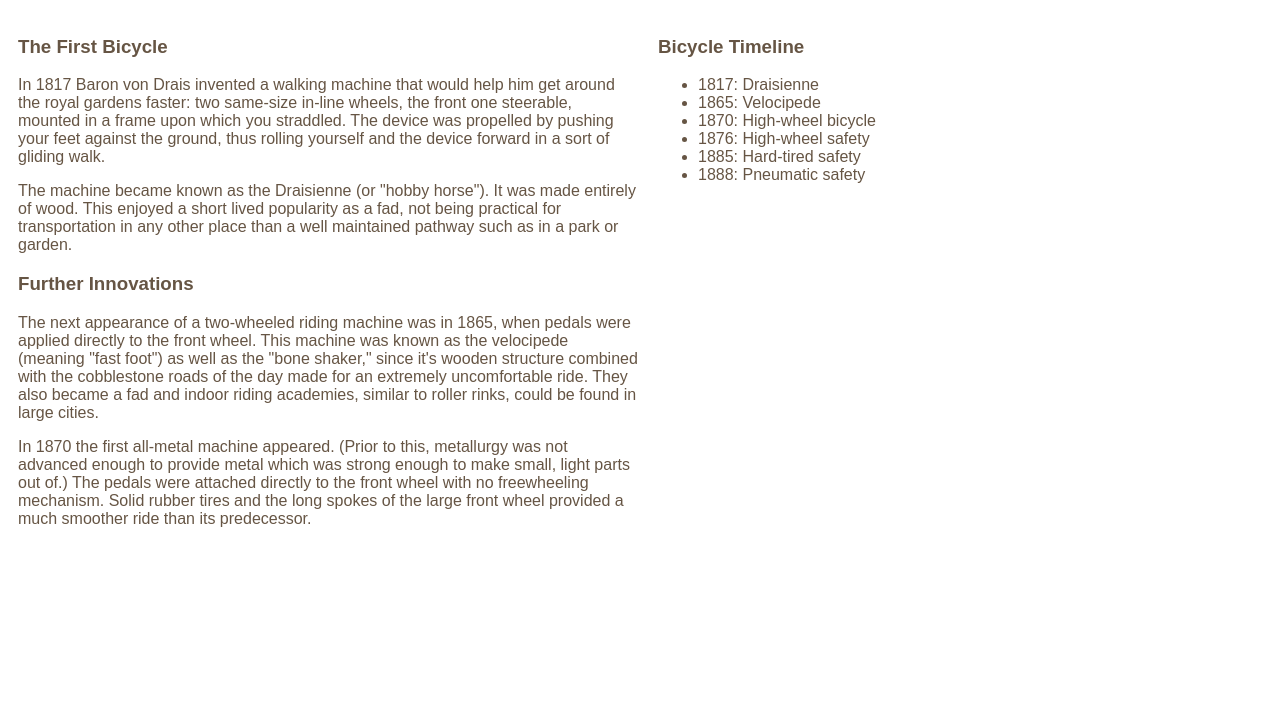
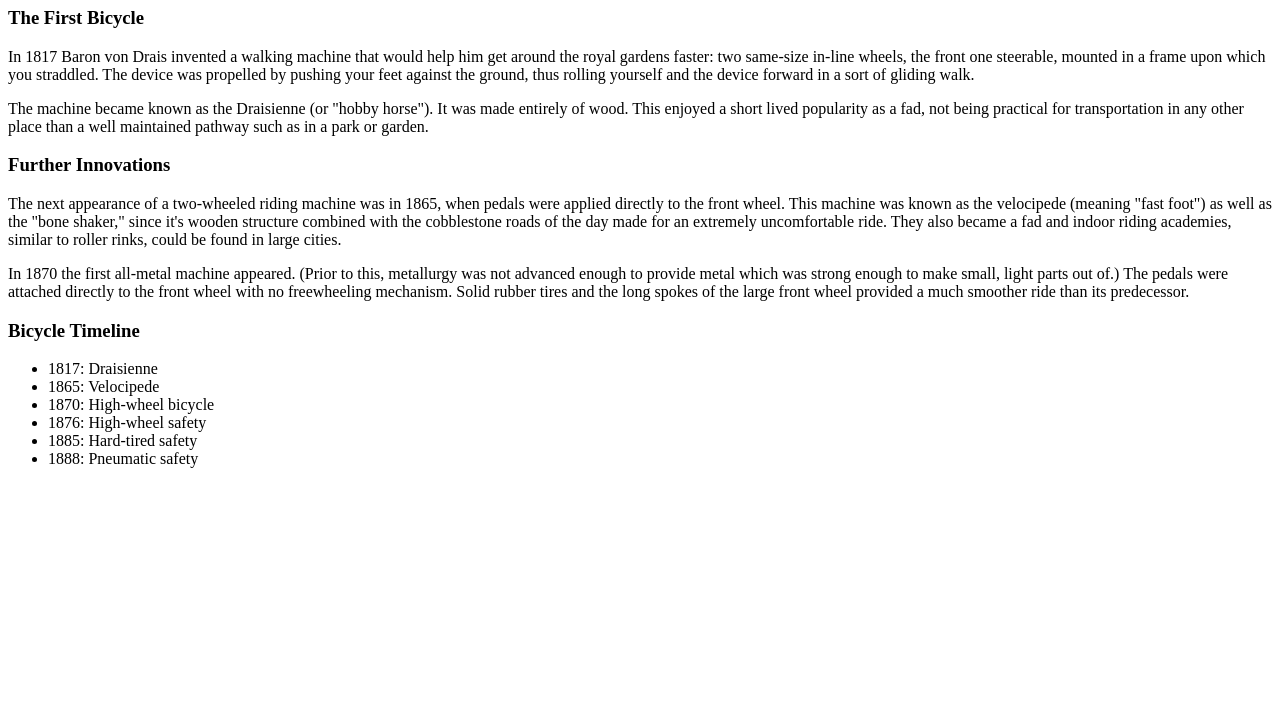
Before and after one commit to Biz-Computer-Programming/Web-Progrmming_2-62, a plain HTML site: page columns-two.html in a window 1280 px wide. Shown: the part 73-800 px from the top of the page. Drawn offline with Linux system fonts and the light colour scheme.

Commit message:
Update columns-two.html

```diff
--- a/columns-two.html
+++ b/columns-two.html
@@ -2,20 +2,6 @@
 <html>
 	<head>
 		<title>Two Column Layout</title>
-		<style type="text/css">
-			body {
-				width: 960px;
-				font-family: Arial, Verdana, sans-serif;
-				color: #665544;}
-			.column1of2 {
-				float: left;
-				width: 620px;
-				margin: 10px;}
-			.column2of2 {
-				float: left;
-				width: 300px;
-				margin: 10px;}
-		</style>
 	</head>
 	<body>
 		<h1>The Evolution of the Bicycle</h1>
```
